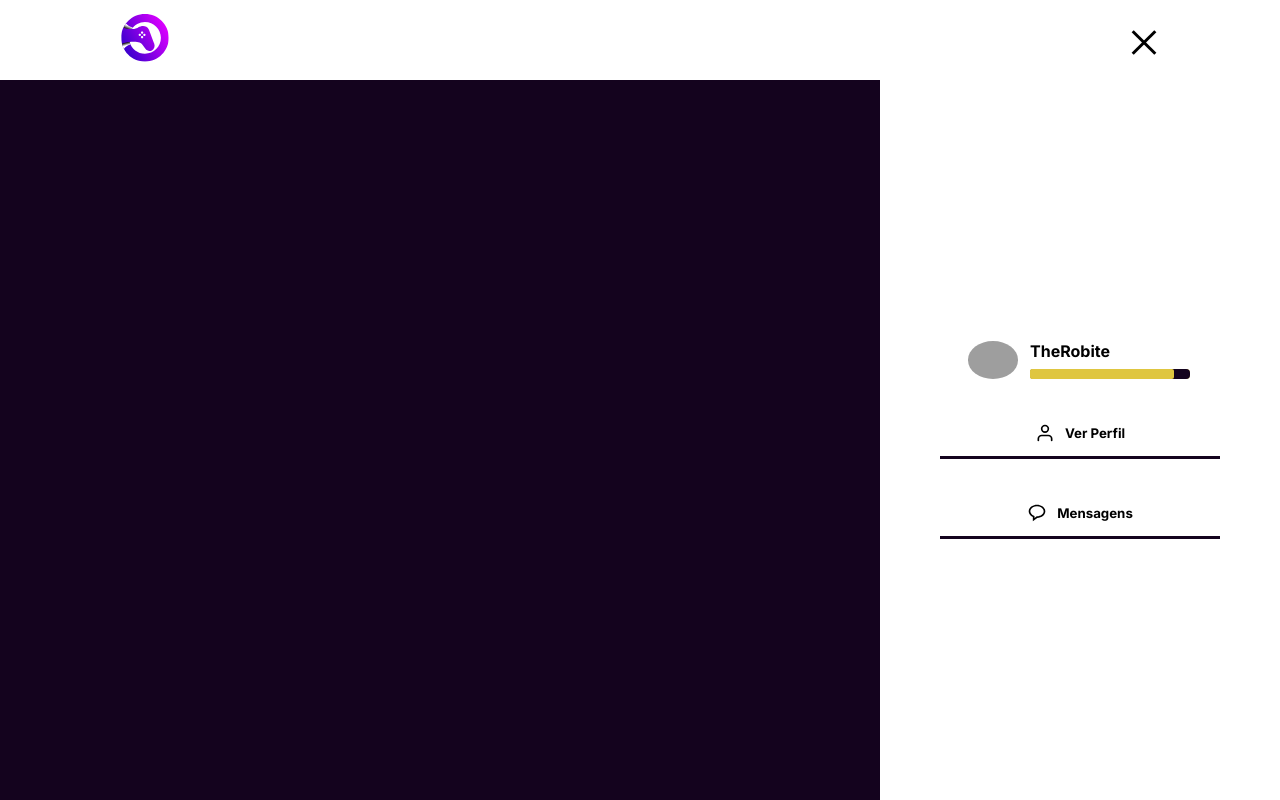
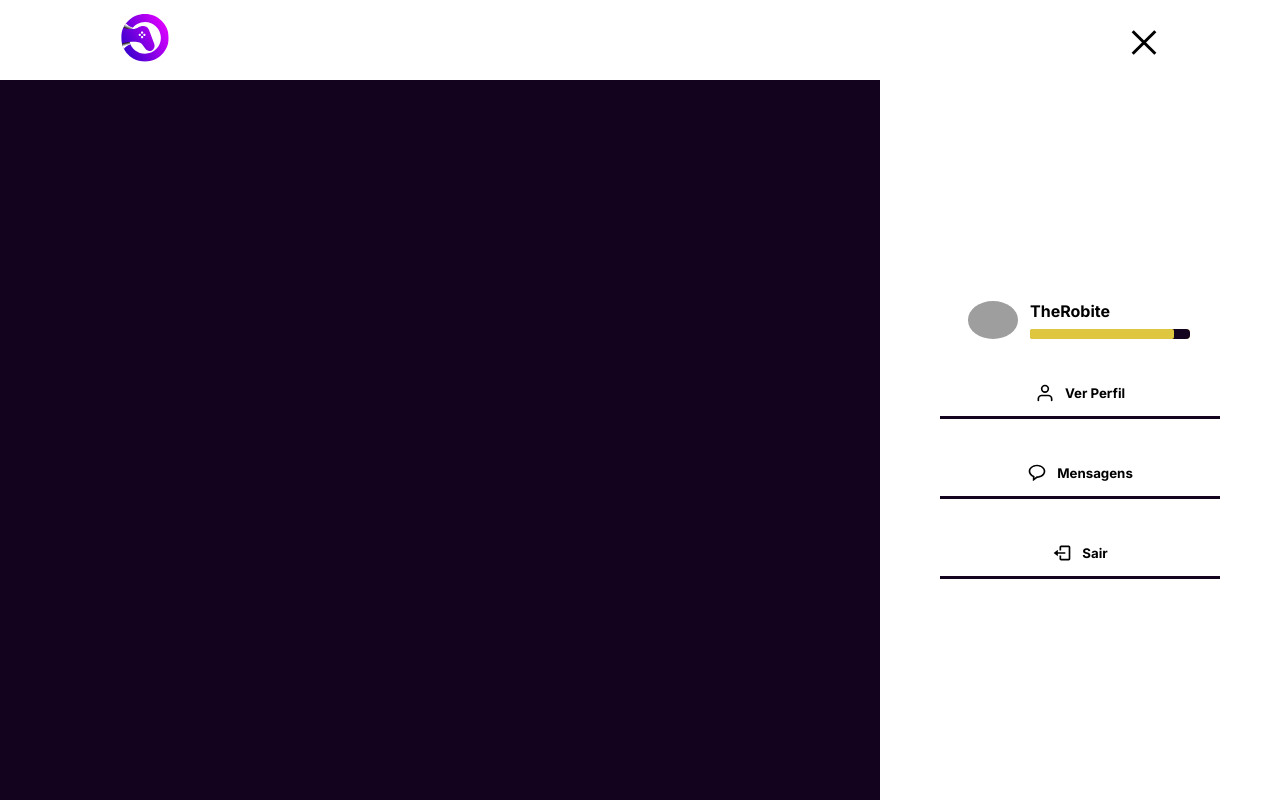
Before and after one commit to LetMeGameProject/let-me-game, a React (Create React App) app: page / in a window 1280 px wide. Both pictures are taken after a click on the button 1142 px from the left and 41 px from the top of the page. Built offline with nearby package versions, Linux system fonts and the light colour scheme; grey boxes are pictures that could not be loaded.

Commit message:
Fix: Ajustado erro ao clicar nos botoes do sidebar e adicionado botao logout

```diff
--- a/src/components/header/index.jsx
+++ b/src/components/header/index.jsx
@@ -27,7 +27,7 @@ export default function Header(){
             <motion.div
             initial={{ opacity: 0 }}
             animate={{ opacity: 1 }}>
-                <SideBar isOpen={isOpen} />
+                <SideBar setOpen={setOpen} />
             </motion.div>}
 
         </StyledHeader>
--- a/src/components/header/side_bar/index.jsx
+++ b/src/components/header/side_bar/index.jsx
@@ -1,6 +1,6 @@
 import { Content } from "./styles";
 import { FiUser } from "react-icons/fi"
-import { BiMessageRounded } from "react-icons/bi"
+import { BiMessageRounded, BiLogOut } from "react-icons/bi"
 
 
 
@@ -11,6 +11,10 @@ export default function SideBar({setOpen}){
     }
 
     const openModalMessage = ()=>{
+        setOpen(false)
+    }
+
+    const logout = ()=>{
         setOpen(false)
     }
 
@@ -36,6 +40,11 @@ export default function SideBar({setOpen}){
                 <BiMessageRounded size={20}/>
                 <h5>Mensagens</h5>
             </div>
+
+            <div className="user-logout" onClick={()=> logout()}>
+                <BiLogOut size={20}/>
+                <h5>Sair</h5>
+            </div>
         </Content>
     )
 }
--- a/src/components/header/side_bar/styles.js
+++ b/src/components/header/side_bar/styles.js
@@ -88,18 +88,7 @@ export const Content = styled.div`
 
     }
 
-    .user-edit{
-        cursor: pointer;
-        display: flex;
-        justify-content: center;
-        align-items: center;
-        width: 70%;
-        height: 50px;
-        gap: 10px;
-        border-bottom: 3px solid var(--background-black);
-    }
-
-    .user-message{
+    .user-edit, .user-message, .user-logout{
         cursor: pointer;
         display: flex;
         justify-content: center;
```
